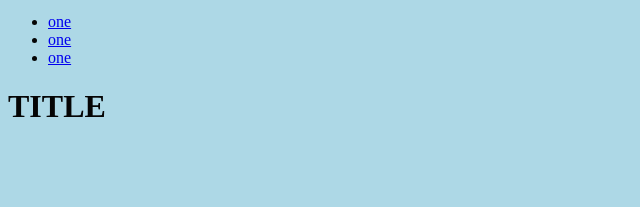
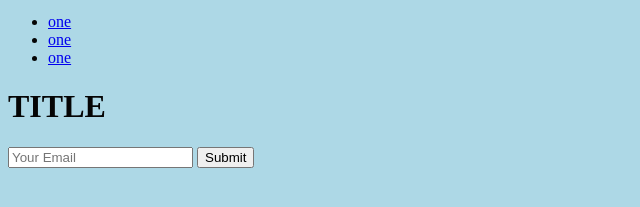
Before and after one commit to ChiselD/fcc-product-landing-page, a plain HTML site: page index.html in a window 1280 px wide. Shown: the part 29-236 px from the top of the page, without its empty margins (0-640 px from the left). Drawn offline with Linux system fonts and the light colour scheme.

Commit message:
Fulfill User Stories 7-11

```diff
--- a/index.html
+++ b/index.html
@@ -17,5 +17,11 @@
       </nav>
     </header>
     <h1>TITLE</h1>
+    <section>
+      <form id="form" action="index.html" method="post">
+        <input id="email" type="email" name="" value="" placeholder="Your Email" required>
+        <input id="submit" type="submit" name="" value="Submit">
+      </form>
+    </section>
   </body>
 </html>
```
